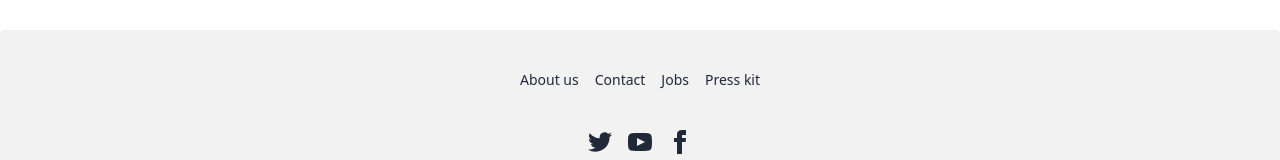
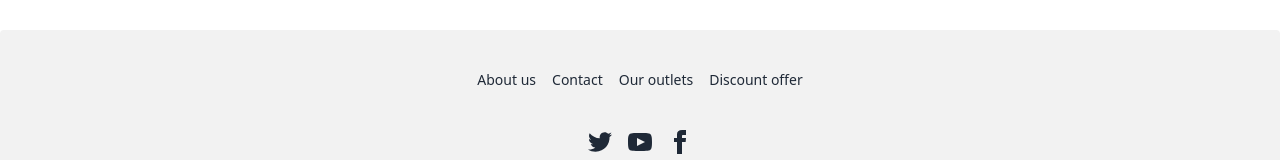
Before and after one commit to sahidDev09/Luba-Beauty-client, a React (Vite) app: page / in a window 1280 px wide. Shown: the part 978-1138 px from the top of the page. Built offline with nearby package versions, Linux system fonts and the light colour scheme; no server answers.

Commit message:
create products page

```diff
--- a/src/components/shared/Footer.jsx
+++ b/src/components/shared/Footer.jsx
@@ -4,8 +4,8 @@ const Footer = () => {
       <nav className="grid grid-flow-col gap-4">
         <a className="link link-hover">About us</a>
         <a className="link link-hover">Contact</a>
-        <a className="link link-hover">Jobs</a>
-        <a className="link link-hover">Press kit</a>
+        <a className="link link-hover">Our outlets</a>
+        <a className="link link-hover">Discount offer</a>
       </nav>
       <nav>
         <div className="grid grid-flow-col gap-4">
--- a/src/pages/Authentication/Register.jsx
+++ b/src/pages/Authentication/Register.jsx
@@ -50,7 +50,7 @@ const Register = () => {
 
   return (
     <div className="lg:px-40 md:px-10 lg:py-8 mainLogin p-2 md:p-0">
-      <div className="bg-[#edaead65] w-[500px] rounded-xl mx-auto backdrop:blur-3xl">
+      <div className="bg-[#edaead65] md:w-[500px] w-full rounded-xl mx-auto backdrop:blur-3xl">
         <div className="flex flex-col  gap-3 p-10 justify-between">
           <img
             className=" w-32 flex mx-auto"
--- /dev/null
+++ b/src/pages/Produtcs.jsx
@@ -0,0 +1,10 @@
+
+const Produtcs = () => {
+    return (
+        <div>
+            <h1 className=' text-6xl font-extrabold text-center mt-5'>This is products page</h1>
+        </div>
+    );
+};
+
+export default Produtcs;
--- a/src/routes/Route.jsx
+++ b/src/routes/Route.jsx
@@ -3,6 +3,7 @@ import MainLayout from "../layouts/MainLayout";
 import Home from "../pages/Home";
 import Login from "../pages/Authentication/Login";
 import Register from "../pages/Authentication/Register";
+import Produtcs from "../pages/Produtcs";
 
 export const router = createBrowserRouter([
   {
@@ -12,6 +13,10 @@ export const router = createBrowserRouter([
       {
         path: "/",
         element: <Home />,
+      },
+      {
+        path: "/products",
+        element: <Produtcs />,
       },
     ],
   },
```
